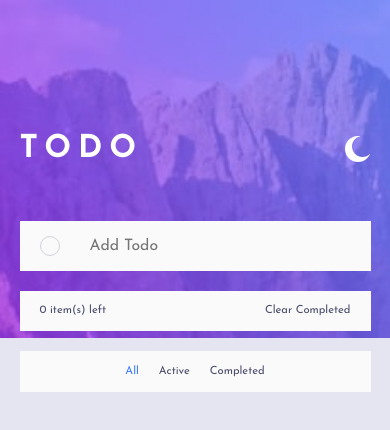
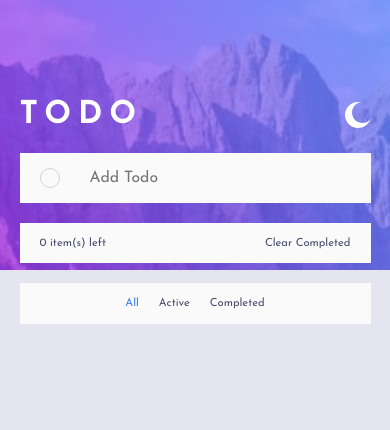
Before and after one commit to bernardobfg/todoApp, a React (Vite) app: page / in a window 390 px wide. Shown: the top 430 px of the page. Built offline with nearby package versions, Linux system fonts and the light colour scheme.

Commit message:
remove scroll from body

```diff
--- a/src/components/Header.tsx/styles.module.scss
+++ b/src/components/Header.tsx/styles.module.scss
@@ -35,8 +35,10 @@
     }
   }
   @media(max-width: 768px){
+    height: 32vh;
     div{
       width: 90%;
+
     }
     &.dark{
       background: url(../../assets/bg-mobile-dark.jpg);
--- a/src/pages/Home/styles.module.scss
+++ b/src/pages/Home/styles.module.scss
@@ -17,6 +17,7 @@
 
     @media(max-width: 768px){
       width: 90%;
+      top: 30vh;
     }
   }
   &.dark{
--- a/src/styles/global.scss
+++ b/src/styles/global.scss
@@ -23,6 +23,12 @@
   --checked2: hsl(280, 87%, 65%);
 
 }
+
+body{
+  overflow-y: hidden;
+}
+
+
 @media(max-width: 1080px){
   html{
       font-size: 93.75%;
```
